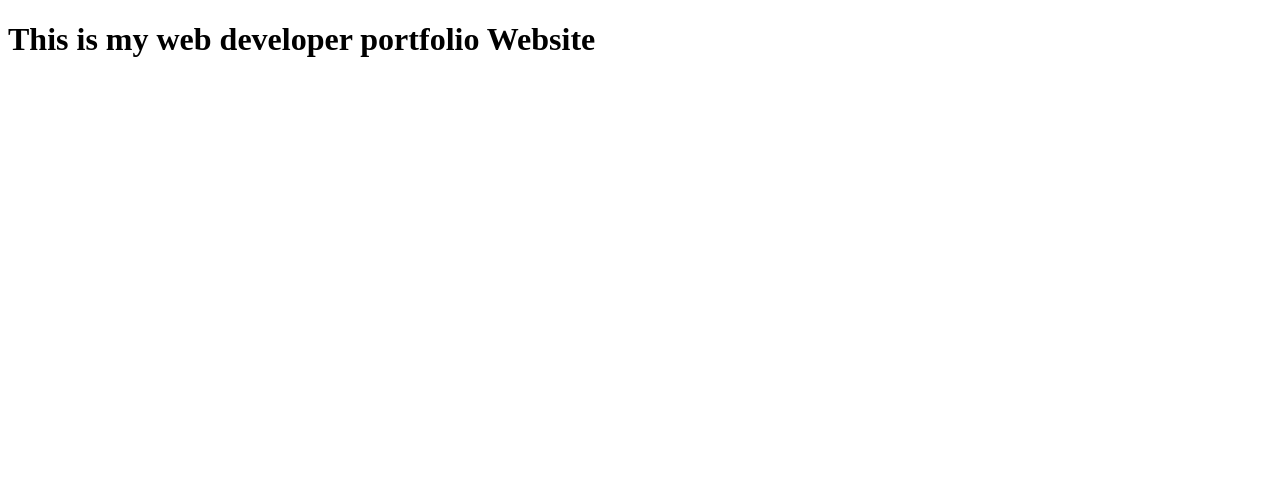
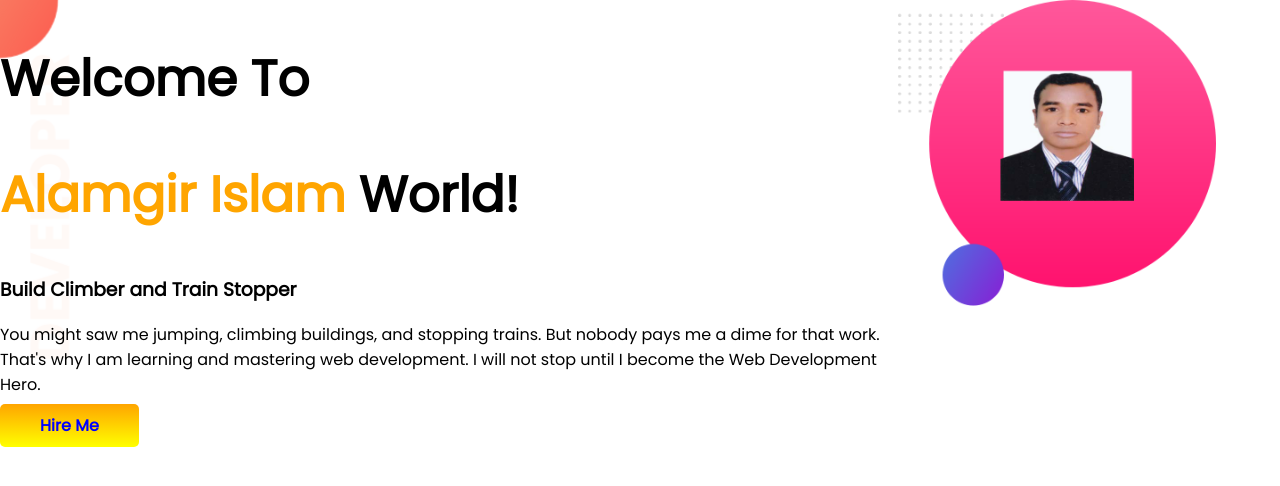
Before and after one commit to alamgirdevs/portfolio-website, a plain HTML site: page index.html in a window 1280 px wide. Drawn offline with Linux system fonts and the light colour scheme.

Commit message:
top banner added

```diff
--- a/css/style.css
+++ b/css/style.css
@@ -0,0 +1,39 @@
+h1 {
+    font-size: 50px;
+}
+
+
+body {
+    font-family: 'Poppins', sans-serif;
+    margin: 0;
+}
+
+.oranged-color {
+    color: orange;
+}
+
+section {
+    display: flex;
+}
+.half-width {
+    width: 50%;
+    padding-right: 5%;
+}
+
+.half-width img {
+    width: 100%;
+}
+
+.link-button {
+    text-decoration: none;
+    background-image: linear-gradient(orange, yellow);
+    padding: 10px 40px;
+    border-radius: 5px;
+    color: blue;
+    font-weight: 700;
+}
+
+.top-banner {
+    background-image: url(../images/top-banner.png);
+    background-repeat: no-repeat;
+}
--- a/index.html
+++ b/index.html
@@ -5,10 +5,23 @@
     <meta http-equiv="X-UA-Compatible" content="IE=edge">
     <meta name="viewport" content="width=device-width, initial-scale=1.0">
     <title>My Web Developer Portfolio Website</title>
+    <link rel="preconnect" href="https://fonts.googleapis.com">
+    <link rel="preconnect" href="https://fonts.gstatic.com" crossorigin>
+    <link href="https://fonts.googleapis.com/css2?family=Poppins&display=swap" rel="stylesheet">
     <link rel="stylesheet" href="css/style.css">
 </head>
 <body>
-
-    <h1>This is my web developer portfolio Website</h1>
+    <section class="top-banner">
+        <div half-width>
+            <h1>Welcome To</h1>
+        <h1><span class="oranged-color">Alamgir Islam</span> World!</h1>
+        <h3>Build Climber and Train Stopper</h3>
+        <p>You might saw me jumping, climbing buildings, and stopping trains. But nobody pays me a dime for that work. That's why I am learning and mastering web development. I will not stop until I become the Web Development Hero.</p>
+        <a class="link-button "target="_blank"href="www.linkedin.com">Hire Me</a>
+        </div>
+        <div class="half-width">
+            <img src="images/indoor.png" alt="">
+        </div>
+    </section>
 </body>
 </html>
```
Also changed, not shown: images/alamgirr.png (added), images/btree2.png (added), images/indoor.png (added), images/rmygreen.png (added), 1 other file.
